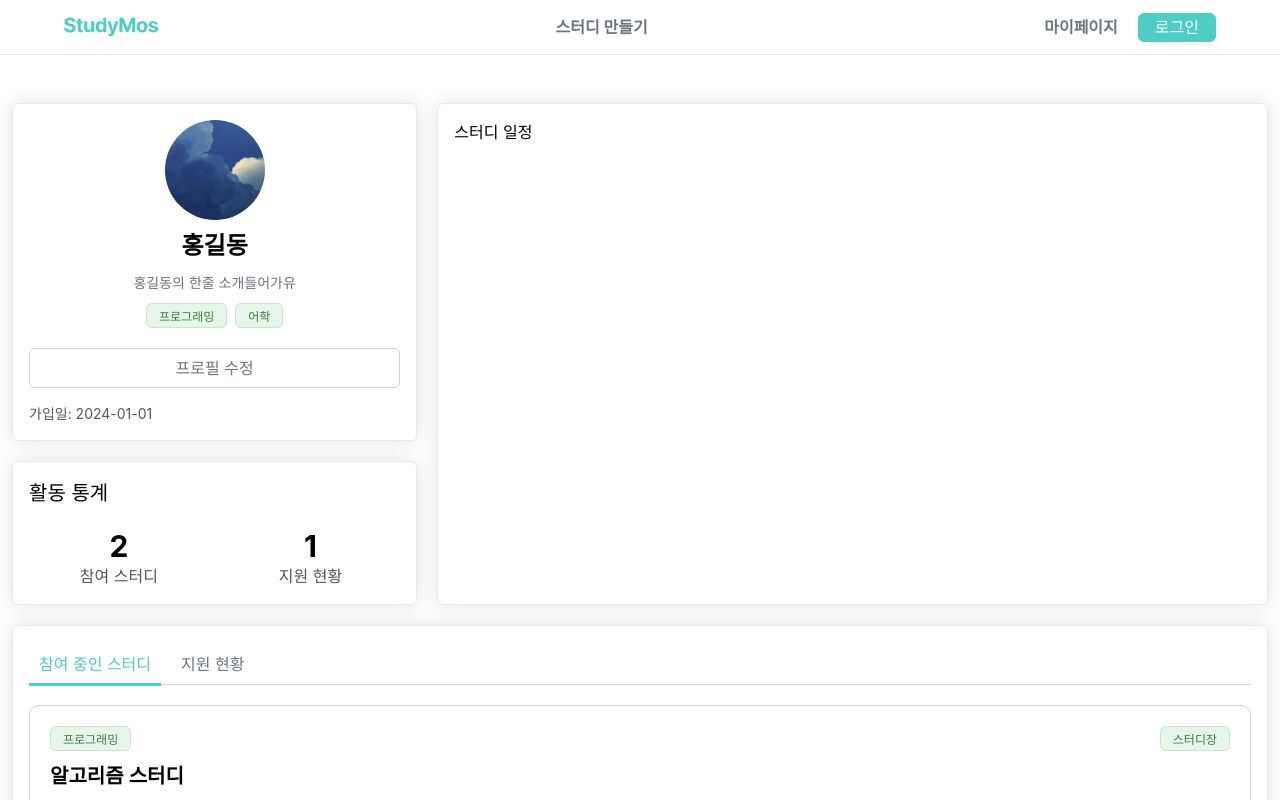
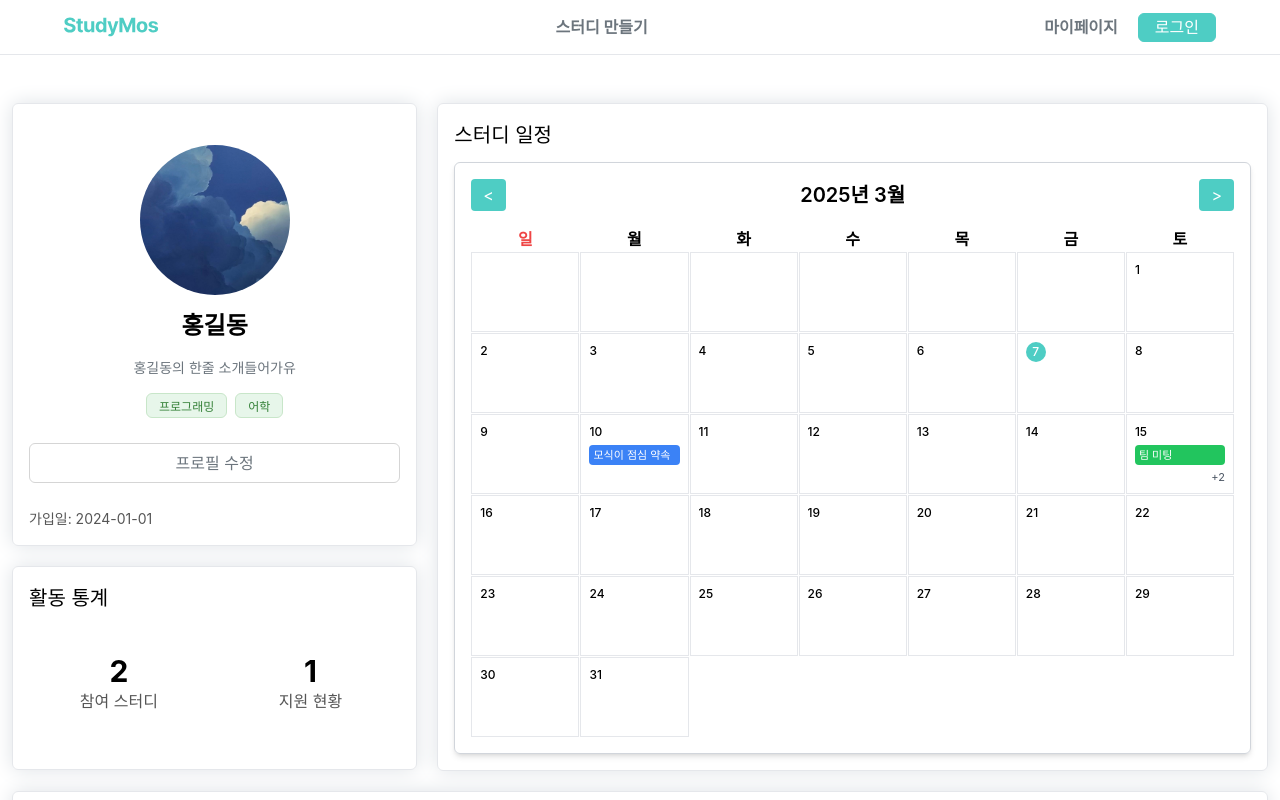
Before and after one commit to project-mos/frontend, a Next.js app: page /mypage in a window 1280 px wide. Shown: the top 800 px of the page. Built offline with nearby package versions, Linux system fonts and the light colour scheme.

Commit message:
🚀 [Feat]: 마이페이지 스터디 캘린더 추가완료
- 캘린더 cell 스타일 수정
- 프로필카드 및 활동 통계 카드 크기 수정

```diff
--- a/src/components/molecules/Calendar.tsx
+++ b/src/components/molecules/Calendar.tsx
@@ -1,3 +1,4 @@
+"use client";
 import React, { useState } from "react";
 
 interface CalendarProps {
@@ -50,10 +51,7 @@ function Calendar() {
     // 이전 달 빈 칸 렌더링
     for (let i = 0; i < firstDay; i++) {
       cells.push(
-        <div
-          key={`empty-${i}`}
-          className="h-20 w-24 border border-gray-200 p-2"
-        />
+        <div key={`empty-${i}`} className="h-20 border border-gray-200 p-2" />
       );
     }
 
@@ -67,7 +65,7 @@ function Calendar() {
       cells.push(
         <div
           key={day}
-          className="flex h-20 w-24 flex-col border border-gray-200 p-2"
+          className="flex h-20 flex-col border border-gray-200 p-2"
         >
           {/* 날짜 영역: 오늘이면 동그라미로 감싸기 */}
           <div className="flex items-center">
@@ -126,11 +124,11 @@ function Calendar() {
   };
 
   return (
-    <div className="mx-auto mt-8 max-w-4xl rounded-md border border-gray-300 p-4 shadow-md">
+    <div className="mx-auto mt-3 w-full max-w-4xl rounded-md border border-gray-300 p-4 shadow-md">
       <div className="mb-4 flex items-center justify-between">
         <button
           onClick={handlePrevMonth}
-          className="rounded bg-mos-main-500 px-4 py-2 text-white hover:bg-mos-main-700"
+          className="rounded bg-mos-main-500 px-3 py-1 text-white hover:bg-mos-main-700"
         >
           &lt;
         </button>
@@ -139,7 +137,7 @@ function Calendar() {
         </div>
         <button
           onClick={handleNextMonth}
-          className="rounded bg-mos-main-500 px-4 py-2 text-white hover:bg-mos-main-700"
+          className="rounded bg-mos-main-500 px-3 py-1 text-white hover:bg-mos-main-700"
         >
           &gt;
         </button>
--- a/src/features/mypage/components/ProfileCard.tsx
+++ b/src/features/mypage/components/ProfileCard.tsx
@@ -8,8 +8,13 @@ import Button from "@/components/atoms/Button";
 const ProfileCard = () => {
   return (
     <Card>
-      <Card.Content className="mb-[15px] items-center gap-[10px]">
-        <Profile width={100} height={100} src={profileImg} />
+      <Card.Content className="mb-[15px] items-center gap-[15px]">
+        <Profile
+          width={150}
+          height={150}
+          src={profileImg}
+          className="mt-[25px]"
+        />
         <Typography.Head3>홍길동</Typography.Head3>
         <Typography.P3 className="text-[14px] text-mos-gray-500">
           홍길동의 한줄 소개들어가유
@@ -23,7 +28,7 @@ const ProfileCard = () => {
         </Button.Ghost>
       </Card.Content>
       <Card.Footer>
-        <Typography.P3 className="text-[14px] text-mos-gray-300">
+        <Typography.P3 className="mt-[10px] text-[14px] text-mos-gray-300">
           가입일: 2024-01-01
         </Typography.P3>
       </Card.Footer>
--- a/src/features/mypage/components/Statistics.tsx
+++ b/src/features/mypage/components/Statistics.tsx
@@ -4,11 +4,11 @@ import Typography from "@/components/atoms/Typography";
 const Statistics = () => {
   return (
     <Card>
-      <Card.Header className="mb-[20px]">
+      <Card.Header>
         <Typography.P1 className="text-[20px]">활동 통계</Typography.P1>
       </Card.Header>
       <Card.Content>
-        <div className="flex gap-3">
+        <div className="flex gap-3 py-[40px]">
           <div className="flex w-[50%] flex-col items-center">
             <Typography.Head2>2</Typography.Head2>
             <Typography.P1 className="text-mos-gray-300">
--- a/src/features/mypage/components/StudySchedule.tsx
+++ b/src/features/mypage/components/StudySchedule.tsx
@@ -1,7 +1,18 @@
 import Card from "@/components/atoms/Card";
+import Typography from "@/components/atoms/Typography";
+import Calendar from "@/components/molecules/Calendar";
 
 const StudySchedule = () => {
-  return <Card className="col-span-12 tablet:col-span-8">스터디 일정</Card>;
+  return (
+    <Card className="col-span-12 tablet:col-span-8">
+      <Card.Header>
+        <Typography.P1 className="text-[20px]">스터디 일정</Typography.P1>
+      </Card.Header>
+      <Card.Content>
+        <Calendar />
+      </Card.Content>
+    </Card>
+  );
 };
 
 export default StudySchedule;
```
